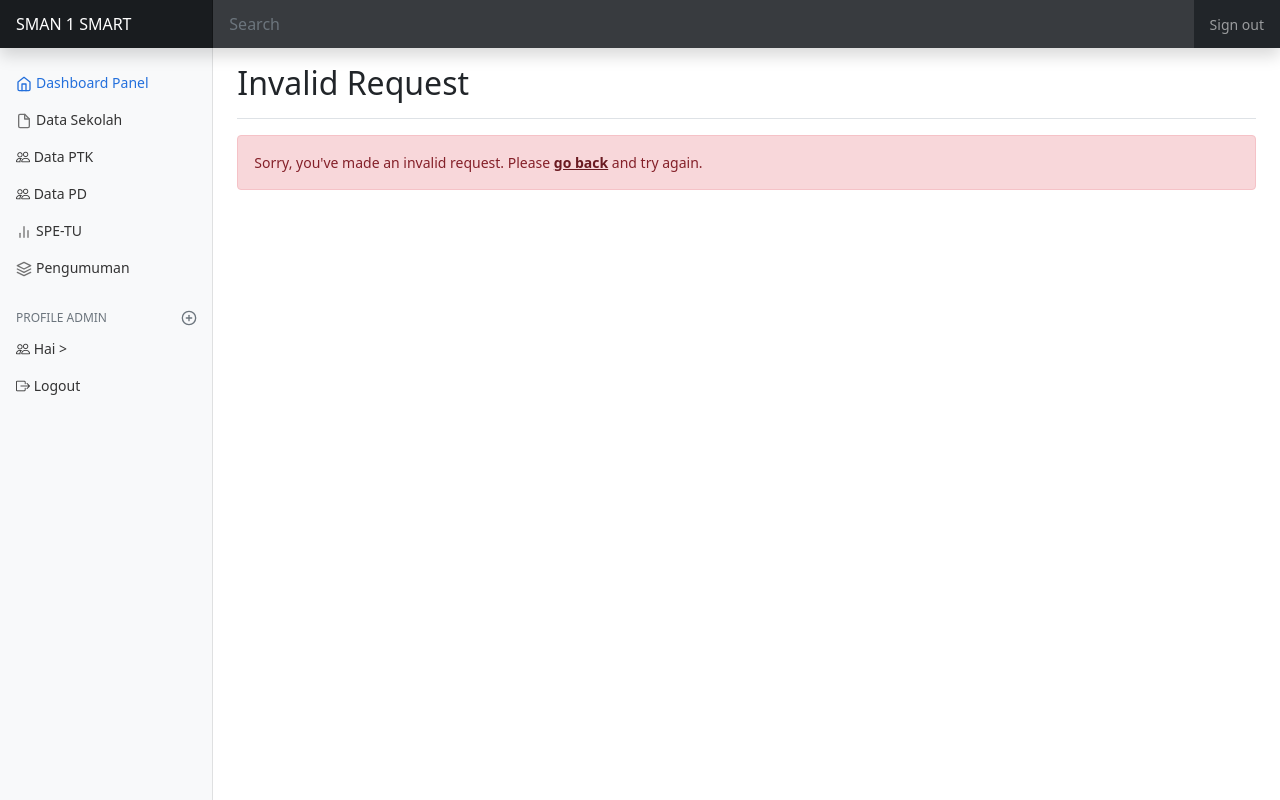
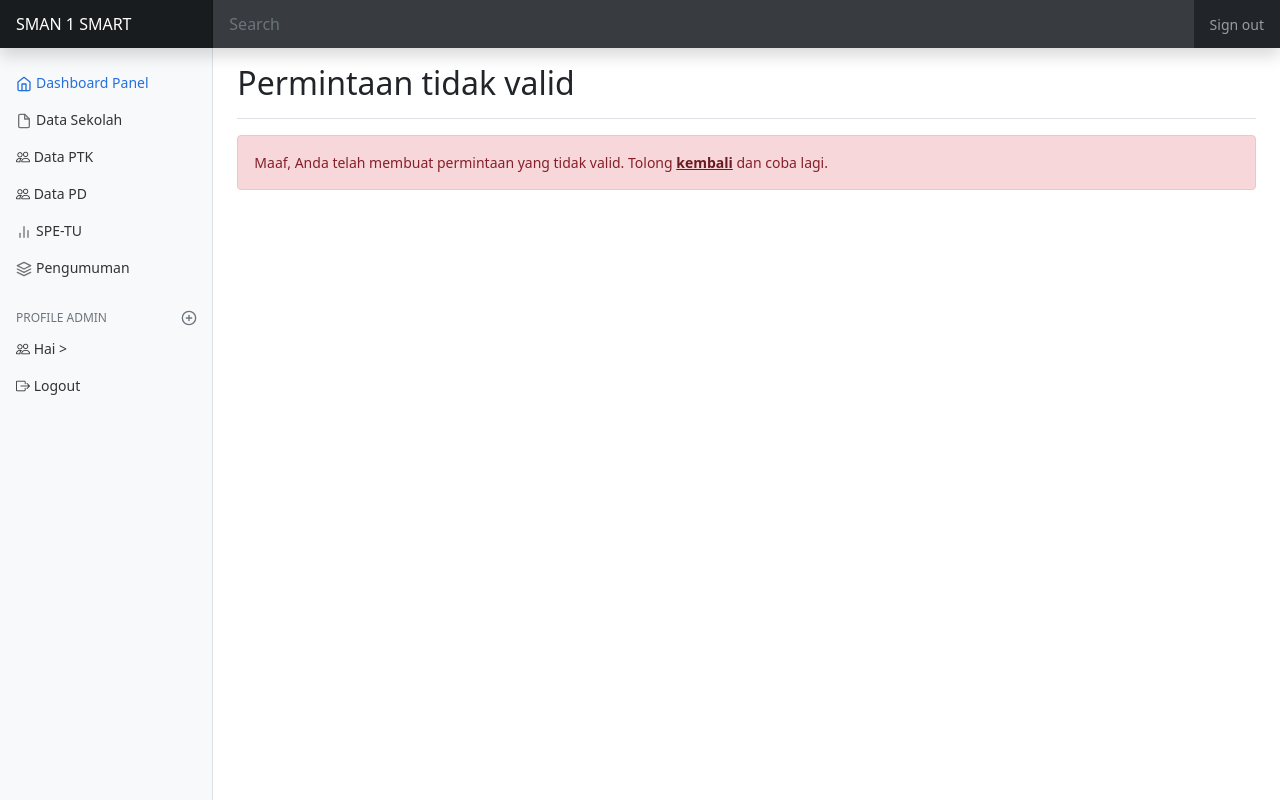
Before and after one commit to ariewhitehat/sman1smart.opsekolah.com, a PHP site: page /oop/pengumuman/error.php in a window 1280 px wide. Run offline with PHP 8.4, Linux system fonts and the light colour scheme; the visitor is signed in with stand-in values (Sample User, id 1).

Commit message:
Merubah isi dari file *.php : create, delete, error, index, read dan update

```diff
--- a/oop/pengumuman/create.php
+++ b/oop/pengumuman/create.php
@@ -82,7 +82,7 @@ if ($_SERVER["REQUEST_METHOD"] == "POST") {
 <!-- Begin of Content -->
 <main class="col-md-9 ms-sm-auto col-lg-10 px-md-4">
     <div class="d-flex justify-content-between flex-wrap flex-md-nowrap align-items-center pt-3 pb-2 mb-3 border-bottom">
-        <h1 class="h2">Create Record</h1>
+        <h1 class="h2">Buat Data PD</h1>
     </div>
     <p>Please fill this form and submit to add employee record to the database.</p>
     <form action="<?php echo htmlspecialchars($_SERVER["PHP_SELF"]); ?>" method="post">
--- a/oop/pengumuman/delete.php
+++ b/oop/pengumuman/delete.php
@@ -52,12 +52,12 @@ if (isset($_POST["id"]) && !empty($_POST["id"])) {
 <!-- Begin of Content -->
 <main class="col-md-9 ms-sm-auto col-lg-10 px-md-4">
     <div class="d-flex justify-content-between flex-wrap flex-md-nowrap align-items-center pt-3 pb-2 mb-3 border-bottom">
-        <h1 class="h2">Delete Record</h1>
+        <h1 class="h2">Delete Data PD</h1>
     </div>
     <form action="<?php echo htmlspecialchars($_SERVER["PHP_SELF"]); ?>" method="post">
         <div class="alert alert-danger">
             <input type="hidden" name="id" value="<?php echo trim($_GET["id"]); ?>" />
-            <p>Are you sure you want to delete this employee record?</p>
+            <p>Anda yakin ingin menghapus catatan Data PD ini?</p>
             <p>
                 <input type="submit" value="Yes" class="btn btn-danger">
                 <a href="index.php" class="btn btn-secondary ml-2">No</a>
--- a/oop/pengumuman/error.php
+++ b/oop/pengumuman/error.php
@@ -11,8 +11,8 @@ if (!isset($_SESSION["loggedin"]) || $_SESSION["loggedin"] !== true) {
 <?php include "../template/header.php"; ?>
 <main class="col-md-9 ms-sm-auto col-lg-10 px-md-4">
     <div class="d-flex justify-content-between flex-wrap flex-md-nowrap align-items-center pt-3 pb-2 mb-3 border-bottom">
-        <h1 class="h2">Invalid Request</h1>
+        <h1 class="h2">Permintaan tidak valid</h1>
     </div>
-    <div class="alert alert-danger">Sorry, you've made an invalid request. Please <a href="index.php" class="alert-link">go back</a> and try again.</div>
+    <div class="alert alert-danger">Maaf, Anda telah membuat permintaan yang tidak valid. Tolong <a href="index.php" class="alert-link">kembali</a> dan coba lagi.</div>
 </main>
 <?php include "../template/footer.php"; ?>
--- a/oop/pengumuman/index.php
+++ b/oop/pengumuman/index.php
@@ -12,8 +12,8 @@ if (!isset($_SESSION["loggedin"]) || $_SESSION["loggedin"] !== true) {
 <?php include "../template/header.php"; ?>
 <main class="col-md-9 ms-sm-auto col-lg-10 px-md-4">
     <div class="d-flex justify-content-between flex-wrap flex-md-nowrap align-items-center pt-3 pb-2 mb-3 border-bottom">
-        <h1 class="h2">Employees Details</h1>
-        <a href="create.php" class="btn btn-success pull-right"><i class="fa fa-plus"></i> Add New Employee</a>
+        <h1 class="h2">Data Kelulusan</h1>
+        <a href="create.php" class="btn btn-success pull-right"><i class="fa fa-plus"></i> Tambahkan Data PD</a>
     </div>
     <?php
     // Include config file
--- a/oop/pengumuman/read.php
+++ b/oop/pengumuman/read.php
@@ -62,7 +62,7 @@ if (isset($_GET["id"]) && !empty(trim($_GET["id"]))) {
 
 <main class="col-md-9 ms-sm-auto col-lg-10 px-md-4">
     <div class="d-flex justify-content-between flex-wrap flex-md-nowrap align-items-center pt-3 pb-2 mb-3 border-bottom">
-        <h1 class="h2">View Record</h1>
+        <h1 class="h2">Rincian Data PD</h1>
     </div>
     <div class="form-group">
         <label>Name</label>
--- a/oop/pengumuman/update.php
+++ b/oop/pengumuman/update.php
@@ -134,9 +134,9 @@ if (isset($_POST["id"]) && !empty($_POST["id"])) {
 <!-- Begin of Content -->
 <main class="col-md-9 ms-sm-auto col-lg-10 px-md-4">
     <div class="d-flex justify-content-between flex-wrap flex-md-nowrap align-items-center pt-3 pb-2 mb-3 border-bottom">
-        <h1 class="h2">Update Record</h1>
+        <h1 class="h2">Update Data PD</h1>
     </div>
-    <p>Please edit the input values and submit to update the employee record.</p>
+    <p>Mohon edit data isi dan kirim keupdate Data PD</p>
     <form action="<?php echo htmlspecialchars(basename($_SERVER['REQUEST_URI'])); ?>" method="post">
         <div class="form-group mb-3">
             <label>Name</label>
```
